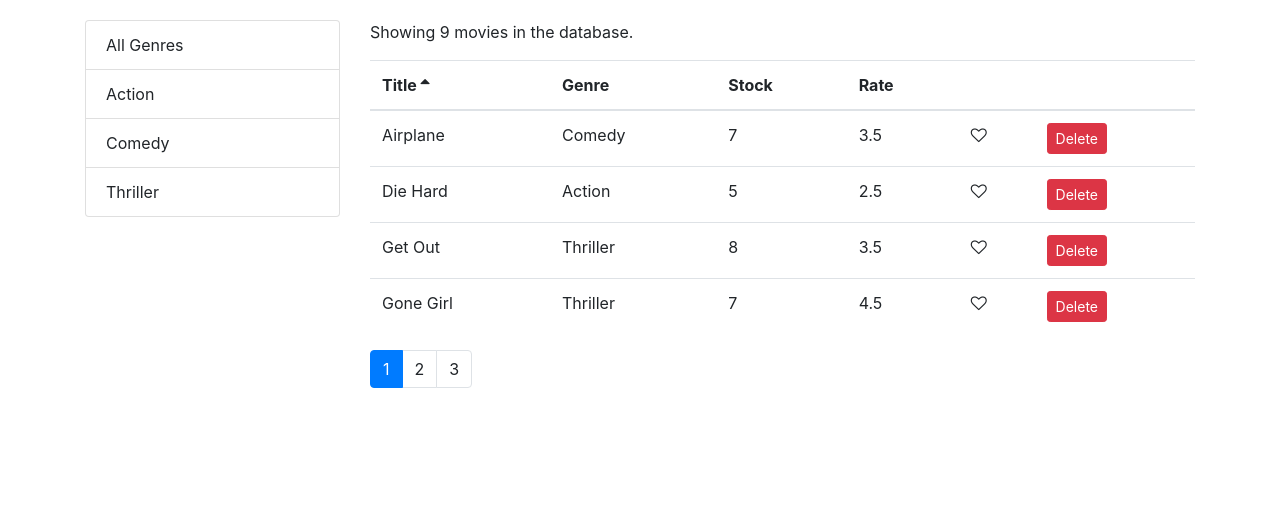
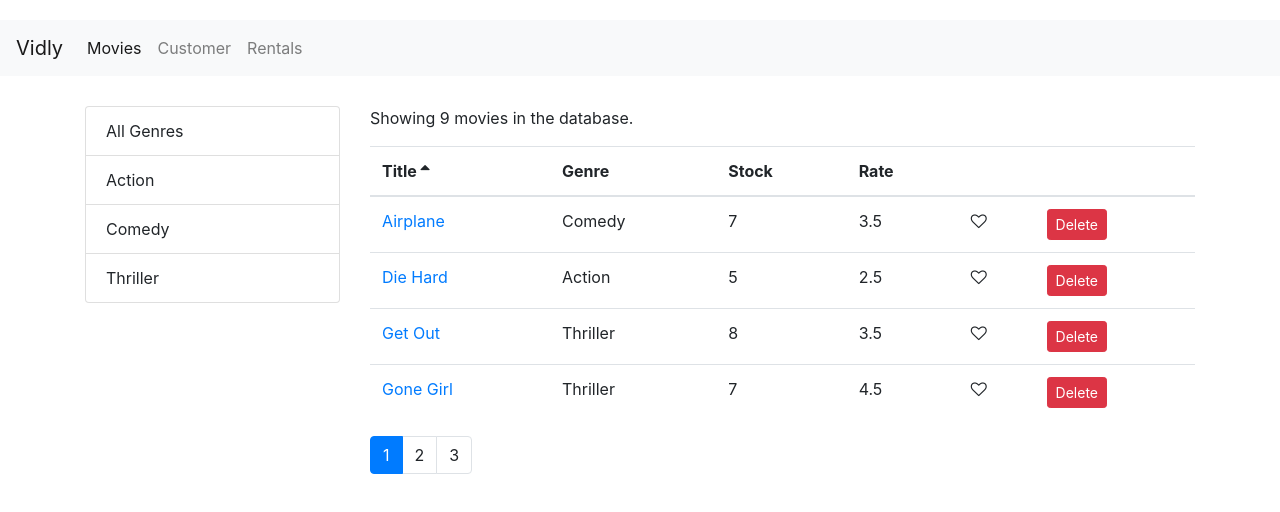
Before and after one commit to AhmedYehiaa/ReactJS-movies-list, a React (Create React App) app: page /movies in a window 1280 px wide. Shown: the top 512 px of the page. Built offline with nearby package versions, Linux system fonts and the light colour scheme.

Commit message:
add navbar to routing

```diff
--- a/public/index.css
+++ b/public/index.css
@@ -3,6 +3,10 @@
   padding: 20px 0;
 }
 
+.navbar {
+  margin-bottom: 30px
+}
+
 .clickable {
   cursor: pointer;
 }
--- a/src/App.js
+++ b/src/App.js
@@ -1,14 +1,19 @@
 import React, { Component } from 'react';
 import { Route, Redirect, Switch } from "react-router-dom";
 import Movies from './components/movies';
+import MovieForm from './components/movieForm';
 import NotFound from './components/notFound';
 import Rentals from './components/rentals';
 import Customers from './components/customer';
+import NavBar from './components/navBar';
 class App extends Component {
   render() {
     return (
+      <React.Fragment>
+        <NavBar />
         <main role="main" className="container">
           <Switch>
+            <Route path="/movies/:id" component={MovieForm}></Route>
             <Route path="/movies" component={Movies}></Route>
             <Route path="/customers" component={Customers}></Route>
             <Route path="/rentals" component={Rentals}></Route>
@@ -16,8 +21,8 @@
             <Redirect from="/" exact to="/movies" />
             <Redirect to='/not-found' />
           </Switch>
-
         </main>
+      </React.Fragment>
     );
   }
 }
--- a/src/components/movieForm.jsx
+++ b/src/components/movieForm.jsx
@@ -1,9 +1,12 @@
 import React from 'react';
 
-const MovieForm = () => {
+const MovieForm = ({ match, history }) => {
   return (
-    <h1>Movie Form</h1>
-   );
+    <div>
+      <h1>Movie Form {match.params.id}</h1>
+      <button className="btn btn-primary" onClick={() => history.push('/movies')}>Save</button>
+    </div>
+  );
 }
 
 export default MovieForm;
--- a/src/components/moviesTable.jsx
+++ b/src/components/moviesTable.jsx
@@ -1,11 +1,11 @@
 import React, { Component } from 'react';
 import Table from './common/table';
 import Like from "./common/like";
-
+import { Link } from "react-router-dom";
 class MoviesTable extends Component {
 
   columns = [
-    { path: 'title', label: 'Title' },
+    { path: 'title', label: 'Title', content: movie => <Link to={`/movies/${movie._id}`}> {movie.title} </Link> },
     { path: 'genre.name', label: 'Genre' },
     { path: 'numberInStock', label: 'Stock' },
     { path: 'dailyRentalRate', label: 'Rate' },
--- /dev/null
+++ b/src/components/navBar.jsx
@@ -0,0 +1,29 @@
+
+import React from 'react';
+import { Link, NavLink } from "react-router-dom";
+
+const NavBar = () => {
+  return (
+    <nav className="navbar navbar-expand-lg navbar-light bg-light">
+      <Link className="navbar-brand" to="/">Vidly</Link>
+      <button className="navbar-toggler" type="button" data-toggle="collapse" data-target="#navbarNav" aria-controls="navbarNav" aria-expanded="false" aria-label="Toggle navigation">
+        <span className="navbar-toggler-icon"></span>
+      </button>
+      <div className="collapse navbar-collapse" id="navbarNav">
+        <ul className="navbar-nav">
+          <li className="nav-item">
+            <NavLink className="nav-link" to="/movies">Movies</NavLink>
+          </li>
+          <li className="nav-item">
+            <NavLink className="nav-link" to="/customers">Customer</NavLink>
+          </li>
+          <li className="nav-item">
+            <NavLink className="nav-link" to="/rentals">Rentals</NavLink>
+          </li>
+        </ul>
+      </div>
+    </nav>
+  );
+}
+
+export default NavBar
```
Lines whose indentation alone changed are shown as unchanged.
